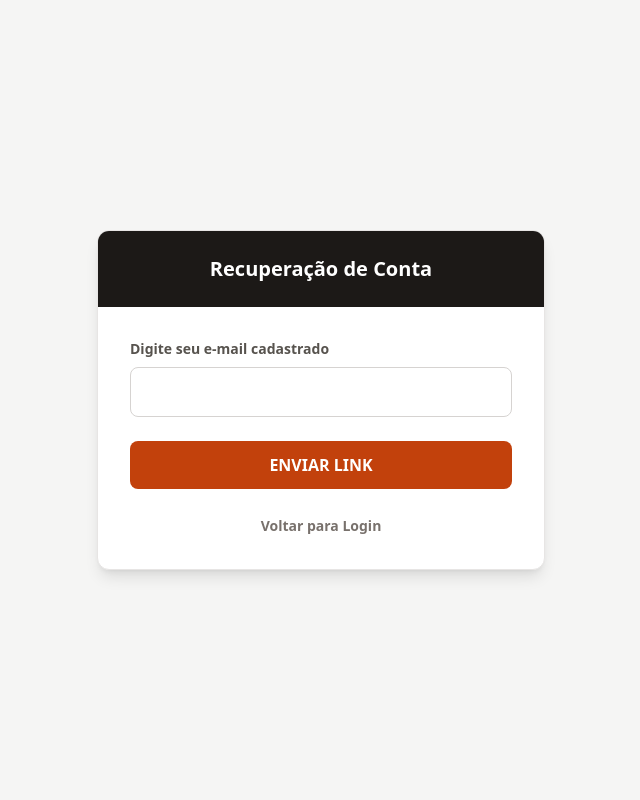
After one commit to GildoAdrianoZERO/AfroLetrando, a PHP site: page /esqueceu_senha.php in a window 1280 px wide. The commit adds this page. Shown: the whole page, without its empty margins (319-959 px from the left). Run offline with PHP 8.4, Linux system fonts and the light colour scheme; some libraries are stand-ins or nearby versions.

Commit message:
Adicionando recuperacao de senha e PHPMailer

```diff
--- /dev/null
+++ b/esqueceu_senha.php
@@ -0,0 +1,116 @@
+<?php
+// Carrega o PHPMailer (instalado via Composer no Railway)
+require 'vendor/autoload.php';
+
+use PHPMailer\PHPMailer\PHPMailer;
+use PHPMailer\PHPMailer\Exception;
+
+require_once 'conexao.php';
+
+$msg = '';
+$tipo_msg = '';
+
+if ($_SERVER['REQUEST_METHOD'] == 'POST') {
+    $email = $conn->real_escape_string($_POST['email']);
+
+    // 1. Verifica se o e-mail existe
+    $sql = "SELECT id, nome FROM usuarios WHERE email = '$email'";
+    $result = $conn->query($sql);
+
+    if ($result->num_rows > 0) {
+        $usuario = $result->fetch_assoc();
+
+        // 2. Gera um Token Único e Data de Validade (1 hora)
+        $token = bin2hex(random_bytes(50));
+        $validade = date('Y-m-d H:i:s', strtotime('+1 hour'));
+
+        // 3. Salva no Banco
+        $conn->query("UPDATE usuarios SET token_recuperacao = '$token', token_validade = '$validade' WHERE email = '$email'");
+
+        // 4. Configura o envio do E-mail
+        $link = "https://" . $_SERVER['HTTP_HOST'] . "/redefinir_senha.php?token=" . $token;
+
+        $mail = new PHPMailer(true);
+
+        try {
+            // --- CONFIGURAÇÃO DO EMAIL (PREENCHA AQUI OU USE VARIÁVEIS DE AMBIENTE) ---
+            $mail->isSMTP();
+            $mail->Host       = 'smtp.gmail.com'; // Se for Gmail
+            $mail->SMTPAuth   = true;
+            $mail->Username   = 'suporteafroletrando@gmail.com'; // SEU EMAIL
+            $mail->Password   = 'jjej qbuq xcks rqqk';    // SUA SENHA DE APP (Google)
+            $mail->SMTPSecure = PHPMailer::ENCRYPTION_STARTTLS;
+            $mail->Port       = 587;
+
+            // Remetente e Destinatário
+            $mail->setFrom('suporteafroletrando@gmail.com', 'Suporte Afroletrando');
+            $mail->addAddress($email, $usuario['nome']);
+
+            // Conteúdo
+            $mail->isHTML(true);
+            $mail->Subject = 'Recuperar Senha - Afroletrando';
+            $mail->Body    = "
+                <h2>Olá, {$usuario['nome']}!</h2>
+                <p>Recebemos um pedido para redefinir sua senha.</p>
+                <p>Clique no link abaixo para criar uma nova senha:</p>
+                <p><a href='$link' style='background:#c2410c; color:white; padding:10px 20px; text-decoration:none; border-radius:5px;'>REDEFINIR SENHA</a></p>
+                <p>Ou copie o link: $link</p>
+                <p>Este link expira em 1 hora.</p>
+            ";
+
+            $mail->send();
+            $msg = "Enviamos um link de recuperação para seu e-mail!";
+            $tipo_msg = "sucesso";
+
+        } catch (Exception $e) {
+            $msg = "Erro ao enviar e-mail: {$mail->ErrorInfo}";
+            $tipo_msg = "erro";
+        }
+    } else {
+        // Por segurança, mostramos a mesma mensagem mesmo se o e-mail não existir
+        $msg = "Se este e-mail estiver cadastrado, você receberá um link.";
+        $tipo_msg = "sucesso";
+    }
+}
+?>
+
+<!DOCTYPE html>
+<html lang="pt-br">
+<head>
+    <meta charset="UTF-8">
+    <meta name="viewport" content="width=device-width, initial-scale=1.0">
+    <title>Recuperar Senha | Afroletrando</title>
+    <script src="https://cdn.tailwindcss.com"></script>
+    <link href="https://cdnjs.cloudflare.com/ajax/libs/font-awesome/6.0.0/css/all.min.css" rel="stylesheet">
+</head>
+<body class="bg-stone-100 h-screen flex items-center justify-center px-4">
+
+    <div class="max-w-md w-full bg-white rounded-xl shadow-lg border border-stone-200 overflow-hidden">
+        <div class="bg-stone-900 p-6 text-center">
+            <h1 class="text-xl font-bold text-white">Recuperação de Conta</h1>
+        </div>
+
+        <div class="p-8">
+            <?php if ($msg): ?>
+                <div class="p-4 mb-6 rounded text-sm font-bold text-center <?php echo ($tipo_msg == 'sucesso') ? 'bg-green-100 text-green-700' : 'bg-red-100 text-red-700'; ?>">
+                    <?php echo $msg; ?>
+                </div>
+            <?php endif; ?>
+
+            <form method="POST">
+                <div class="mb-6">
+                    <label class="block text-stone-600 text-sm font-bold mb-2">Digite seu e-mail cadastrado</label>
+                    <input type="email" name="email" required class="w-full px-4 py-3 rounded-lg border border-stone-300 focus:outline-none focus:ring-2 focus:ring-orange-500">
+                </div>
+                <button type="submit" class="w-full bg-orange-700 hover:bg-orange-800 text-white font-bold py-3 rounded-lg transition">
+                    ENVIAR LINK
+                </button>
+            </form>
+
+            <div class="mt-6 text-center">
+                <a href="login.php" class="text-sm text-stone-500 hover:text-orange-700 font-bold">Voltar para Login</a>
+            </div>
+        </div>
+    </div>
+</body>
+</html>
--- a/login.php
+++ b/login.php
@@ -107,6 +107,9 @@ if ($_SERVER['REQUEST_METHOD'] == 'POST') {
                     ENTRAR NO SISTEMA
                 </button>
             </form>
+            <div class="text-right mb-4">
+                <a href="esqueceu_senha.php" class="text-xs text-stone-500 hover:text-orange-600">Esqueceu a senha?</a>
+            </div>
 
             <div class="mt-6 text-center border-t border-stone-100 pt-6">
                 <p class="text-stone-500 text-sm mb-2">Não tem acesso?</p>
```
Also changed, not shown: redefinir_senha.php (added, +84 -0 lines).
